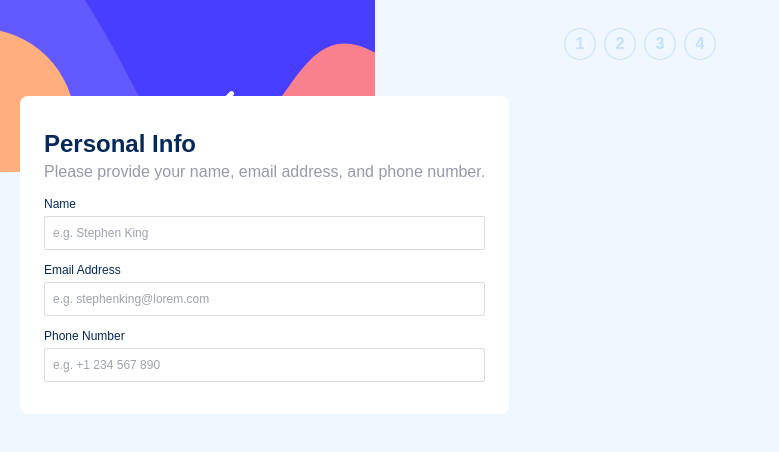
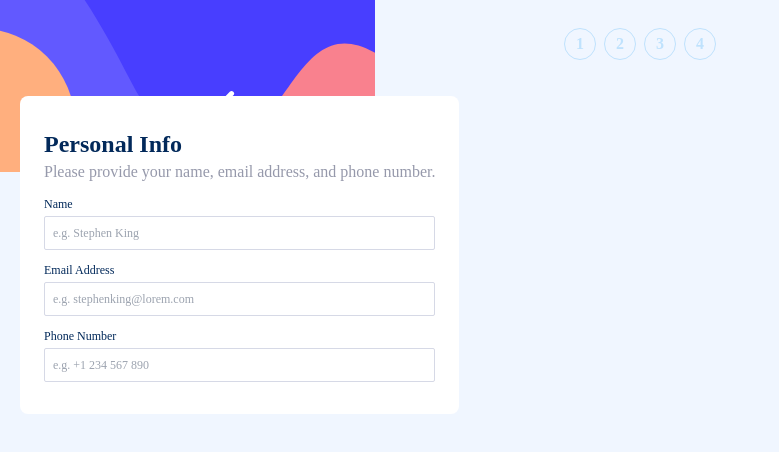
Before and after one commit to Gw3i/fm-multistep-form, an Angular app: page / in a window 1280 px wide. Shown: the top 452 px of the page, without its empty margins (0-779 px from the left). Built offline with nearby package versions, Linux system fonts and the light colour scheme.

Commit message:
Add gloabl font style

```diff
--- a/src/app/components/multistep-form/multistep-form.component.html
+++ b/src/app/components/multistep-form/multistep-form.component.html
@@ -8,19 +8,19 @@
     <div class="flex flex-col gap-1 text-xs mt-3">
       <label>Name </label>
       <input
-        class="border text-neutral-light-gray p-2 rounded-sm"
+        class="border text-neutral-light-gray p-2 rounded-sm placeholder:font-medium"
         type="text"
         placeholder="e.g. Stephen King"
       />
       <label class="mt-2">Email Address </label>
       <input
-        class="border text-neutral-light-gray p-2 rounded-sm"
+        class="border text-neutral-light-gray p-2 rounded-sm placeholder:font-medium"
         type="email"
         placeholder="e.g. stephenking@lorem.com"
       />
       <label class="mt-2">Phone Number </label>
       <input
-        class="border text-neutral-light-gray p-2 rounded-sm"
+        class="border text-neutral-light-gray p-2 rounded-sm placeholder:font-medium"
         type="number"
         placeholder="e.g. +1 234 567 890"
       />
--- a/src/styles.scss
+++ b/src/styles.scss
@@ -9,7 +9,7 @@
 @tailwind utilities;
 
 html {
-  font-family: Ubuntu Regular, Arial, Helvetica, sans-serif;
+  font-family: "Ubuntu";
   color: hsl(213, 96%, 18%);
   background-color: hsl(217, 100%, 97%);
 }
```
